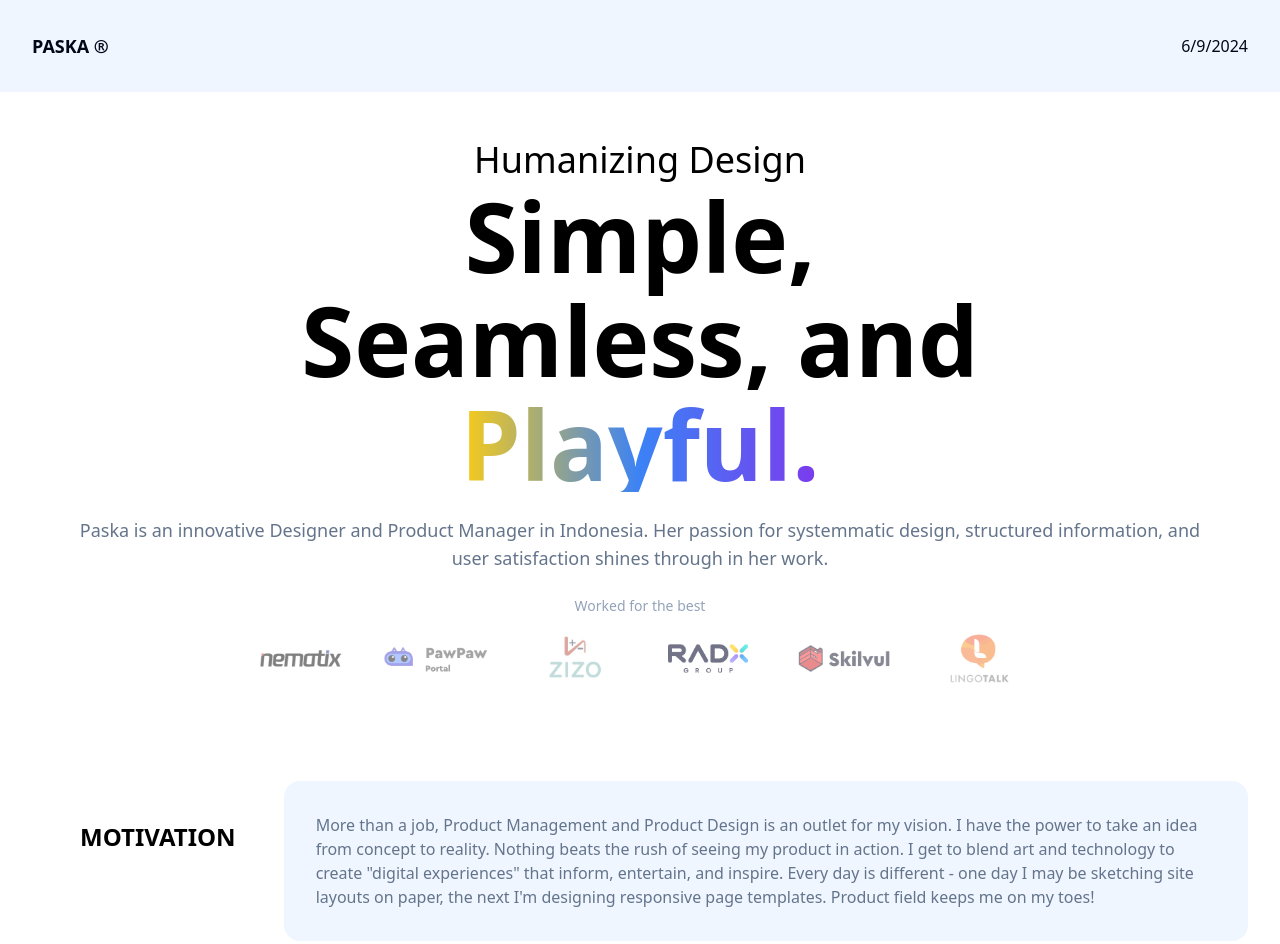
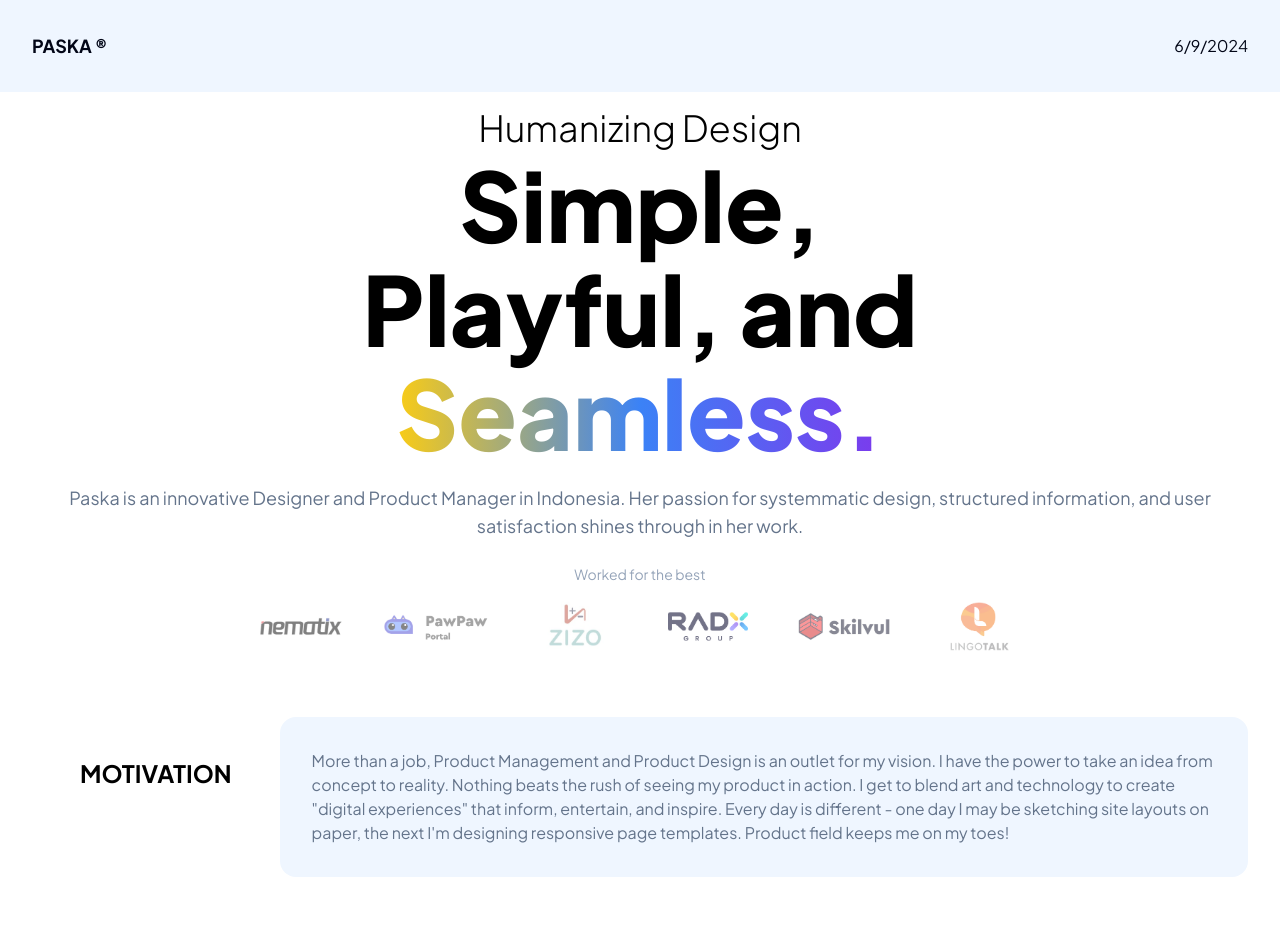
Before and after one commit to paskasiregar/aboutPaska, a website: page src/index.html in a window 1280 px wide. Shown: the top 944 px of the page. Drawn offline with Linux system fonts and the light colour scheme.

Commit message:
add styling refoldering v3

```diff
--- a/src/index.html
+++ b/src/index.html
@@ -5,6 +5,12 @@
     <meta charset="UTF-8">
     <meta name="viewport" content="width=device-width, initial-scale=1.0">
     <link href="./output.css" rel="stylesheet">
+
+    <link rel="preconnect" href="https://fonts.googleapis.com">
+    <link rel="preconnect" href="https://fonts.gstatic.com" crossorigin>
+    <link href="https://fonts.googleapis.com/css2?family=Plus+Jakarta+Sans:ital,wght@0,200..800;1,200..800&display=swap"
+        rel="stylesheet">
+
     <title>About Paska</title>
 </head>
 
@@ -23,14 +29,15 @@
     </header>
 
     <!--Hero Section-->
-    <main class="h-full bg-white flex-col justify-center items-center flex w-full p-12 space-y-2">
+    <main class="h-full bg-white flex-col justify-center items-center flex w-full p-4 space-y-2">
         <div class="flex justify-center text-4xl font-light">Humanizing Design</div>
         <div class="flex justify-center text-8xl font-black">Simple,</div>
-        <div class="flex justify-center text-8xl font-black">Seamless, and</div>
+        <div class="flex justify-center text-8xl font-black">Playful, and</div>
+
         <div
-            class="justify-center text-8xl font-black bg-gradient-to-r from-yellow-400 via-blue-500 to-violet-600 inline-block text-transparent bg-clip-text">
-            Playful.</div>
-        <div class="flex justify-center text-slate-500 text-lg text-center space-y-12 p-4">Paska is an innovative
+            class="justify-center text-8xl font-black bg-gradient-to-r from-yellow-400 via-blue-500 to-violet-600 inline-block text-transparent bg-clip-text space-y-8">
+            Seamless.</div>
+        <div class="flex justify-center text-slate-500 text-lg text-center space-y-20 p-4">Paska is an innovative
             Designer
             and
             Product Manager
@@ -140,6 +147,7 @@
             </div>
         </div>
     </section>
+
 </body>
 
 </html>
--- a/tailwind.config.js
+++ b/tailwind.config.js
@@ -3,9 +3,9 @@ module.exports = {
   content: ["./src/**/*.{html,js}"],
   theme: {
     extend: {
-      // fontFamily: {
-      //   sans: ["Tiny5", "sans-serif"],
-      // },
+      fontFamily: {
+        sans: ["Plus Jakarta Sans", "sans-serif"],
+      },
     },
   },
   plugins: [],
```
Also changed, not shown: src/output.css.
